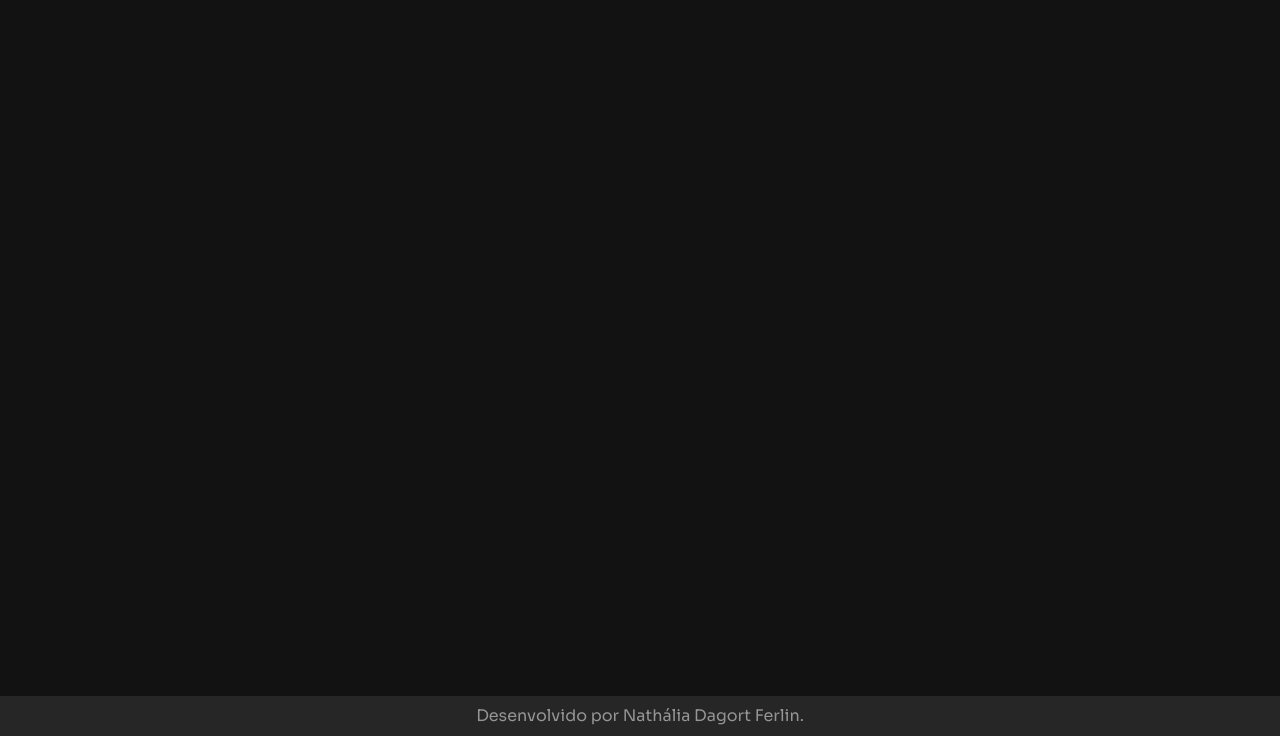
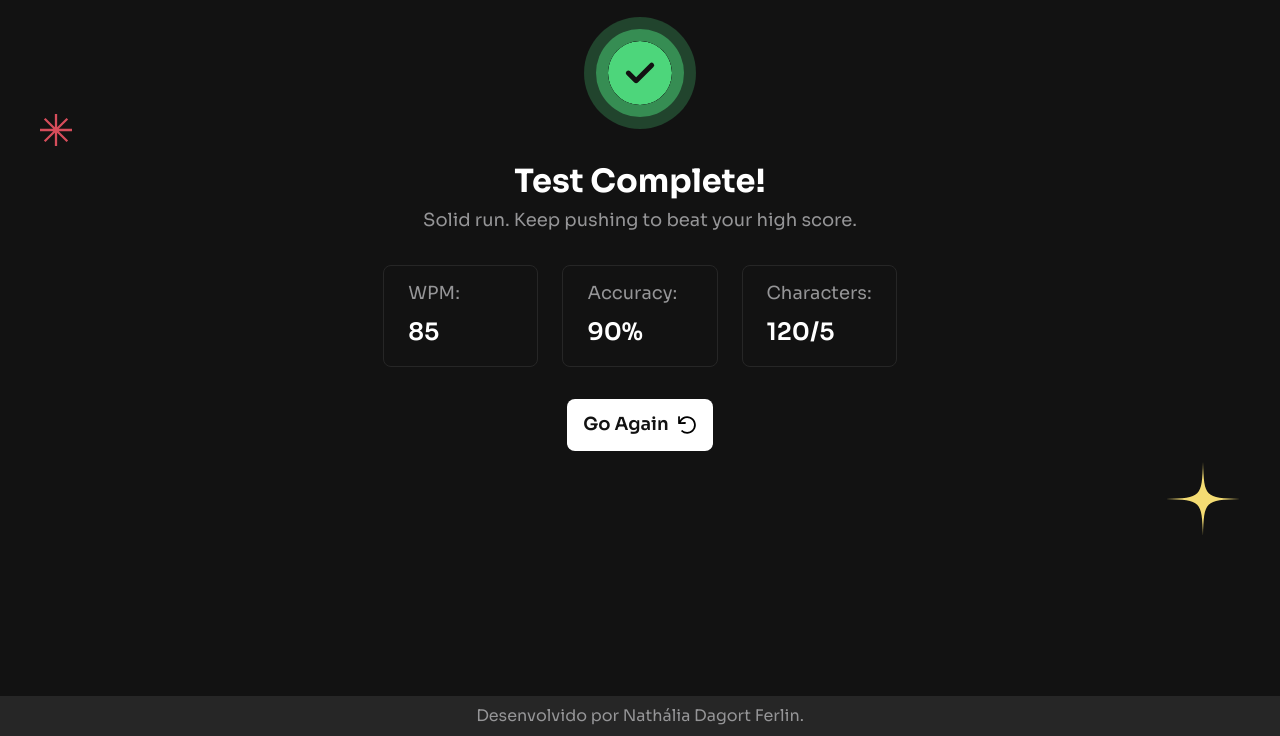
Before and after one commit to nokturnalplague/typing-speed-test, a plain HTML site: page src/result.html in a window 1280 px wide. Shown: the part 64-800 px from the top of the page. Drawn offline with Linux system fonts and the light colour scheme.

Commit message:
Páginas de resultado estruturadas e estilizadas

```diff
--- a/src/results.html
+++ b/src/result.html
@@ -14,7 +14,7 @@
   <script type="module" src="./scripts/main.js" defer></script>
 </head>
 
-<body id="results">
+<body id="new-personal-best">
   <header class="header container">
     <div class="logo">
       <img src="./pictures/logo-large.svg" alt="Typing Speed Test" width="267" height="40">
@@ -24,8 +24,24 @@
       <span class="regular s n1">Personal Best: <span class="regular s n0" id="best">92 WPM</span></span>
     </div>
   </header>
-  <main class="container">
+  <main class="container result stars">
+    <div class="result-content">
 
+      <img src="./pictures/icon-completed.svg" width="64" height="64">
+      <div class="text">
+        <h1 class="bold xl n0">Test Complete!</h1>
+        <p class="regular m n1">Solid run. Keep pushing to beat your high score.</p>
+      </div>
+      <div class="stats">
+        <ul>
+          <li class="regular m n1">WPM: <span class="medium l n0" id="wpm">85</span></li>
+          <li class="regular m n1">Accuracy: <span class="medium l n0" id="acc">90%</span></li>
+          <li class="regular m n1">Characters: <span class="medium l n0"><span class="n0" id="right">120</span>/<span class="n0" id="wrong">5</span></span></li>
+        </ul>
+      </div>
+      <span class="button-2 medium m n4" tabindex="0">Go Again<img src="./pictures/icon-restart.svg"></span>
+    </div>
+    <div></div>
   </main>
   <footer class="footer">
     <span class="regular s n1">Desenvolvido por <a href="https://www.linkedin.com/in/nathalia-dagort-ferlin/">Nathália Dagort Ferlin</a>.</span>
--- a/src/styles/global/global.css
+++ b/src/styles/global/global.css
@@ -6,6 +6,7 @@ body {
   display: flex;
   flex-direction: column;
   overflow-x: hidden;
+  container-type: inline-size;
 }
 
 h1,
@@ -43,6 +44,7 @@ main {
   display: flex;
   flex-direction: column;
   flex: 1 0 auto;
+  align-items: center;
   justify-content: center;
   box-sizing: border-box;
   width: 100%;
--- a/src/styles/util/components.css
+++ b/src/styles/util/components.css
@@ -26,6 +26,39 @@
   cursor: pointer;
 }
 
+.button-1:hover {
+  background: var(--n2);
+}
+
+.button-1:focus {
+  outline: 2px solid var(--n2);
+  outline-offset: 3px;
+}
+
+.button-2 {
+  display: flex;
+  align-items: center;
+  justify-content: center;
+  gap: 0.5rem;
+  background: var(--n0);
+  padding: 0.875rem 1rem;
+  border-radius: 0.5rem;
+  cursor: pointer;
+}
+
+.button-2 img {
+  filter: brightness(0);
+}
+
+.button-2:hover {
+  background: var(--n1);
+}
+
+.button-2:focus {
+  outline: 2px solid var(--n0);
+  outline-offset: 3px;
+}
+
 .button-3 {
   display: flex;
   align-items: center;
@@ -40,11 +73,93 @@
 .button-3:hover {
   background: var(--p1);
 }
-:focus {
-  outline: 2px solid var(--p2);
-  outline-offset: 3px;
-}
+
 .button-3:focus {
   outline: 2px solid var(--p2);
   outline-offset: 3px;
 }
+
+.result {
+  height: auto;
+  display: grid;
+  grid-template-rows: 75fr 25fr;
+  align-items: center;
+  justify-content: center;
+  gap: 3rem;
+  position: relative;
+}
+
+.result-content {
+  display: flex;
+  flex-direction: column;
+  align-items: center;
+  justify-content: center;
+  gap: 2rem;
+}
+
+.result .text {
+  display: flex;
+  flex-direction: column;
+  align-items: center;
+  justify-content: center;
+  gap: 0.5rem;
+}
+
+.result .stats ul {
+  display: grid;
+  grid-template-columns: repeat(3, 1fr);
+  justify-content: space-between;
+  gap: 1.5rem;
+}
+
+.result .stats ul li {
+  flex: 1;
+  display: flex;
+  flex-direction: column;
+  align-items: flex-start;
+  justify-content: center;
+  gap: 0.5rem;
+  border: 1px solid var(--n3);
+  padding: 1rem 1.5rem;
+  border-radius: 0.5rem;
+}
+
+.result > div:last-child {
+  height: auto;
+}
+
+.result div img[src$='icon-completed.svg'] {
+  border-radius: 50%;
+  box-shadow:
+    0 0 0 0.75rem #4dd67b80,
+    0 0 0 1.5rem #4dd67b40;
+    margin: 1.5rem;
+}
+
+.result.confetti > div:last-child {
+  width: 100cqw;
+  box-sizing: border-box;
+  align-self: stretch;
+  background: url('../../pictures/pattern-confetti.svg') center / cover
+    no-repeat;
+}
+
+.result.stars > div:first-child::before {
+  content: url('../../pictures/pattern-star-2.svg');
+  display: block;
+  width: 32px;
+  height: 32px;
+  position: absolute;
+  top: 8rem;
+  left: 0;
+}
+
+.result.stars > div:first-child::after {
+  content: url('../../pictures/pattern-star-1.svg');
+  display: block;
+  width: 74px;
+  height: 74px;
+  position: absolute;
+  bottom: 10rem;
+  right: 0;
+}
```
Also changed, not shown: index.html (+2 -2 lines), src/first-test.html (+18 -2 lines), src/new-personal-best.html (+17 -2 lines), src/styles/new-personal-best/new-personal-best.css (deleted, +0 -8 lines).
